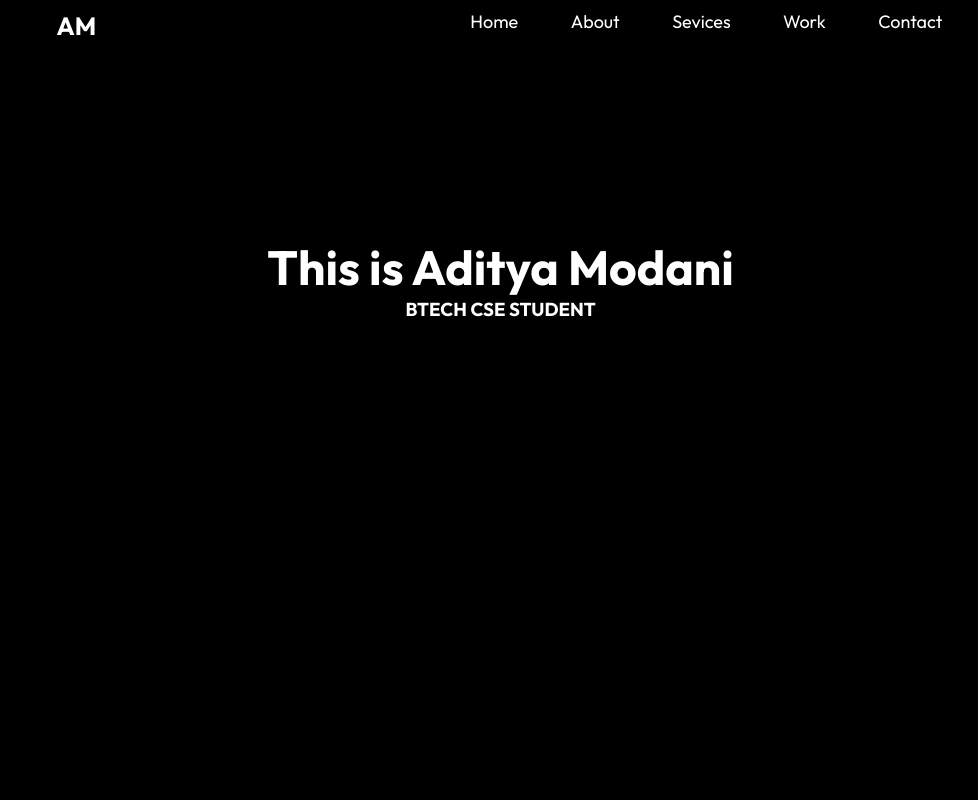
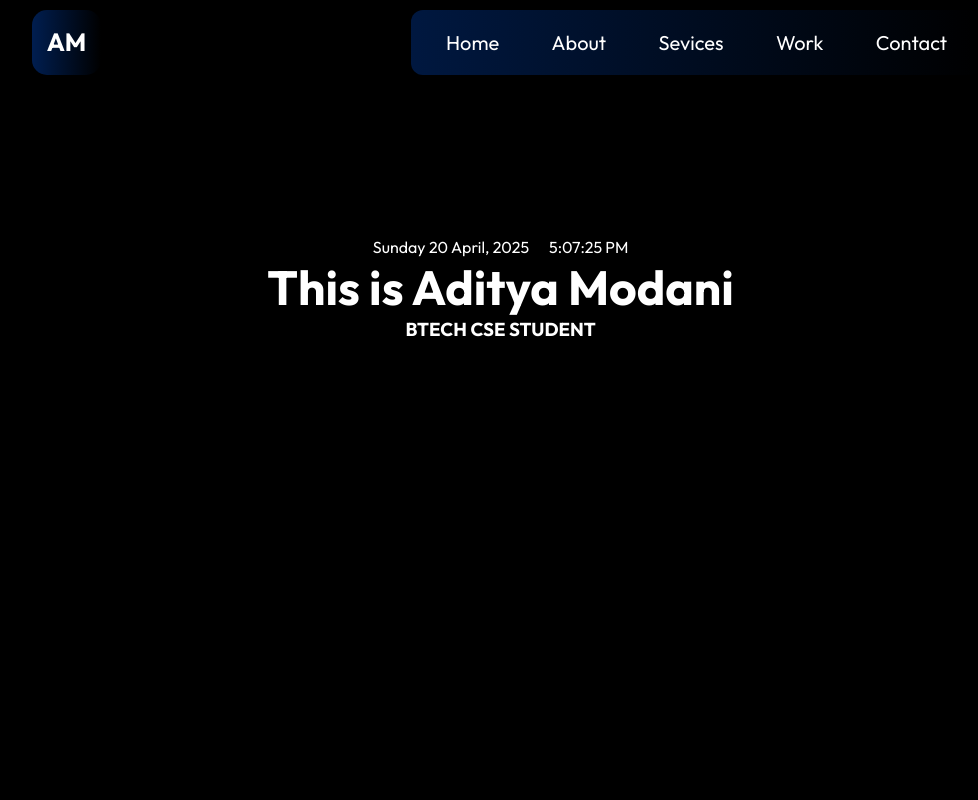
Before and after one commit to Aditya4453/Personal-Portfolio, a plain HTML site: page index.html in a window 1280 px wide. Shown: the top 800 px of the page, without its empty margins (133-1111 px from the left). Drawn offline with nearby package versions, Linux system fonts and the light colour scheme; a web font is replaced by a local one.

Commit message:
datetime

```diff
--- a/index.html
+++ b/index.html
@@ -30,6 +30,11 @@
     </header>
     <section id="home">
         <div class="homes">
+            <div id="datetime">
+                <span id="date"></span>
+                <span id="time"></span>
+            </div>
+
             <h1>This is Aditya Modani</h1>
             <h3>BTECH CSE STUDENT</h3>
         </div>
@@ -220,7 +225,11 @@
             <p>Designed by Aditya Modani</p>
         </div>
     </footer>
+    <script src="https://cdn.jsdelivr.net/npm/animejs@4.0.0/lib/anime.iife.min.js"></script>
 
+<script>
+  const { animate } = anime;
+</script>
     <script src="script.js"></script>
 </body>
 
--- a/script.js
+++ b/script.js
@@ -1,8 +1,18 @@
-const navbar = document.getElementById("header");
-window.addEventListener("scroll", () => {
-    if (window.scrollY === 0) {
-        navbar.style.backgroundColor='rgba(0, 0, 0, 0)';
-    } else {
-        navbar.style.backgroundColor='rgba(0, 0, 0, 0.817)';
-    }
-});
+function showDatetime() {
+    const now = new Date();
+    const options = {
+        weekday: 'long',   // e.g., "Sunday"
+        year: 'numeric',   // e.g., "2025"
+        month: 'long',     // e.g., "April"
+        day: 'numeric'     // e.g., "20"
+      };
+
+    const date = now.toLocaleDateString('en-IN', options);
+    const time = now.toLocaleTimeString();
+
+    document.getElementById("date").innerHTML = date;
+    document.getElementById("time").innerHTML = time;
+}
+
+
+setInterval(showDatetime, 1000); // calls showDateTime every 1 sec
--- a/style.css
+++ b/style.css
@@ -37,7 +37,7 @@ body {
     top: 0;
     left: 0;
     right: 0;
-    background-color: rgba(0, 0, 0, 0.817);
+    /* background-color: rgba(0, 0, 0, 0.817); */
     transition: background-color 0.5s ease, opacity 0.5s ease;
     /* Smooth transition */
 
@@ -52,6 +52,9 @@ body {
 
 #header div h1 {
     font-size: 25px;
+    padding: 16px 15px 15px 15px;
+    border-radius: 15px;
+    background: linear-gradient(to right, #003896 -88%, #000000 100%);
 }
 
 
@@ -61,28 +64,32 @@ body {
     justify-content: center;
     gap: 1.4rem;
     list-style: none;
+    padding: 20px;
+    background: linear-gradient(to right, #003896 -135%, #000000 100%);
+    border-radius: 12px;
+    z-index: 100;
 }
 
 .navbar li a {
     padding: 5px;
     margin: 10px;
     text-decoration: none;
-    font-size: 18px;
+    font-size: 20px;
     color: #fff;
     /* position: relative;
     transition: 0.35s ease; */
 }
 
-.navbar li a:hover {
+/* .navbar li a:hover {
     padding: 5px 10px;
     margin: 10px;
     text-decoration: none;
     font-size: 18px;
-    color: #fff;
-    background-color: rgba(0, 0, 0, 0.681) ;
+    color: #000000;
+    background-color: rgba(255, 255, 255, 0.681) ;
       border-radius: 8%;
 
-}
+} */
 
 
 section {
@@ -104,6 +111,20 @@ section {
     z-index: 1;
 }
 
+#datetime{
+    display: flex;
+    justify-content: center;
+    align-items: center;
+    flex-direction: row;
+    gap: 20px;
+}
+#date{
+    color: white;
+}
+
+#time{
+    color: white;
+}
 .homes {
     display: flex;
     align-items: center;
@@ -174,8 +195,8 @@ section {
 }
 
 img {
-    width: 230px;
-    height: 300px;
+    width: 290px;
+    height: 375px;
     border-radius: 10px;
     margin: 10px;
 }
@@ -387,16 +408,16 @@ span{
 .contact_links a {
     text-decoration: none;
     color: rgb(255, 255, 255);
-    padding: 10px;
+    padding: 15px;
     border: 2px solid white;
-    border-radius: 43%;
+    border-radius: 15px;
     position: relative;
 }
 .contact_links a::after{
     content: "";
     position: absolute;
-    background-image: linear-gradient(to right, rgb(0, 0, 0), blue);
-    border-radius: 40%;
+    background-image: linear-gradient(to right, #003896 -45%, #000000 100%);
+    border-radius: 15px;
     height: 105%;
     width: 100%;
     left: 0%;
```
